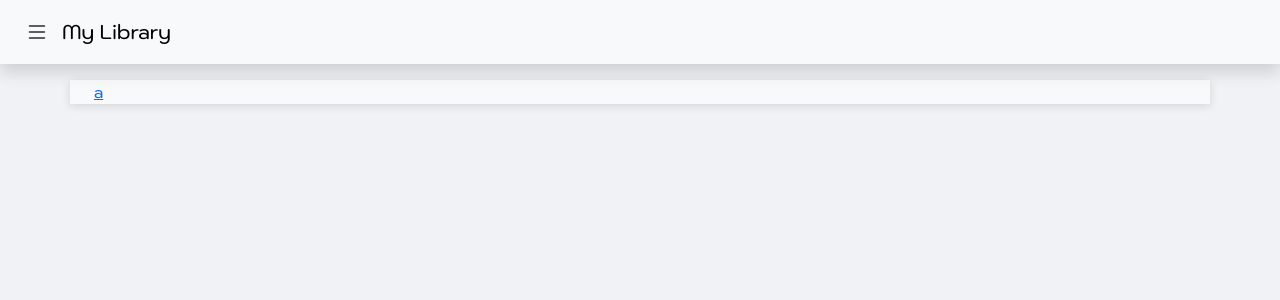
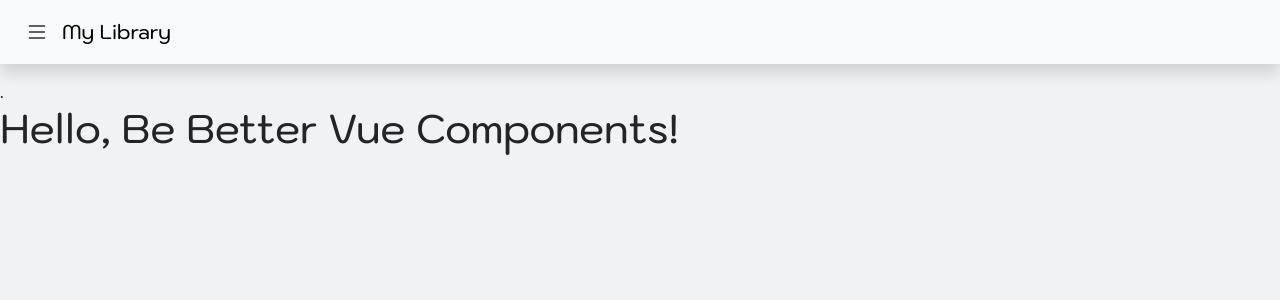
Before and after one commit to SKRR6773/VueComponentLib, a Vue app: page / in a window 1280 px wide. Shown: the top 300 px of the page. Built offline with nearby package versions, Linux system fonts and the light colour scheme.

Commit message:
2023-12-08 08:53:08

```diff
--- a/src/App.vue
+++ b/src/App.vue
@@ -4,22 +4,10 @@
     </header>
 
 
-    <RouterView />
 
-    <div class="container p-0 box" style="margin-top: 10vh;">
-        <div class="container-fluid bg-light" style="box-shadow: rgba(99, 99, 99, 0.2) 0px 2px 8px 0px;">
-
-            <!-- header sidebar and menu -->
-
-            <section class="content" style="overflow: hidden;">
-                <!-- content -->
-
-                <div class="container">
-                    <RouterLink to="/test/a">a</RouterLink>
-                </div>
-
-            </section>
-        </div>
+    <div class="container-fluid p-0 box" style="margin-top: 10vh;">
+        .
+        <RouterView />
     </div>
 
 </template>
@@ -46,25 +34,4 @@
 
 </script>
 <style scoped>
-
-    .content
-    {
-        /* height: 0vh; */
-        transition: .7s;
-    }
-    .left, .right
-    {
-        width: 100%;
-    }
-
-    .sidebar
-    {
-        position: relative;
-    }
-
-    .list-menu
-    {
-        display: block;
-        width: 100%;
-    }
 </style>
--- a/src/views/Home.vue
+++ b/src/views/Home.vue
@@ -1,5 +1,5 @@
 <template>
     <div>
-
+        <h1>Hello, Be Better Vue Components!</h1>
     </div>
 </template>
```
